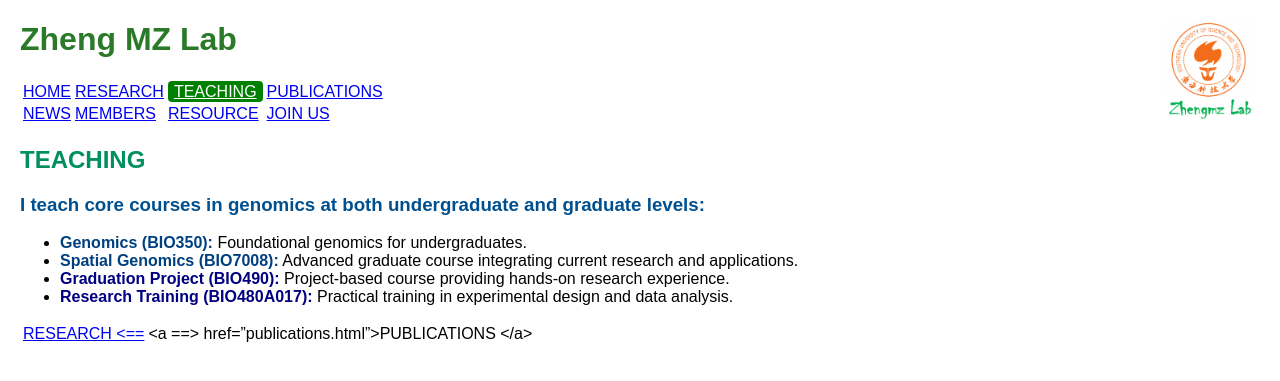
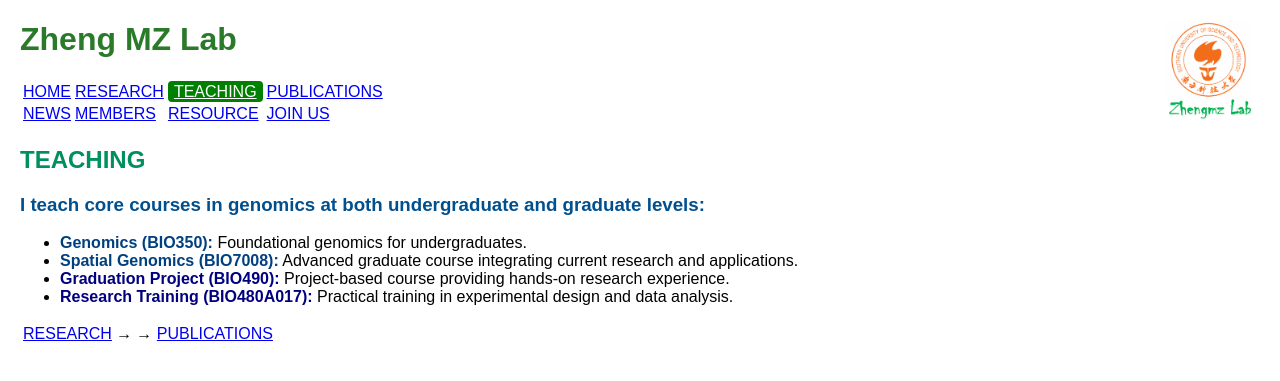
Before and after one commit to ZhengmzLab/zhengmzlab.github.io, a Jekyll site: the page built from teaching.md, in a window 1280 px wide. Shown: the top 381 px of the page. Built offline with Jekyll 4.4.1, drawn with Linux system fonts in a browser that asks for light colours.

Commit message:
Update teaching.md

```diff
--- a/teaching.md
+++ b/teaching.md
@@ -28,4 +28,4 @@ title: TEACHING
 - <span style="color:navy; font-weight:bold;">Research Training (BIO480A017):</span> Practical training in experimental design and data analysis.
 
 
-<a href="research.html">RESEARCH <== </a> | <a ==> href="publications.html">PUBLICATIONS </a>
+[RESEARCH](research.html) → | → [PUBLICATIONS](publications.html)
```
